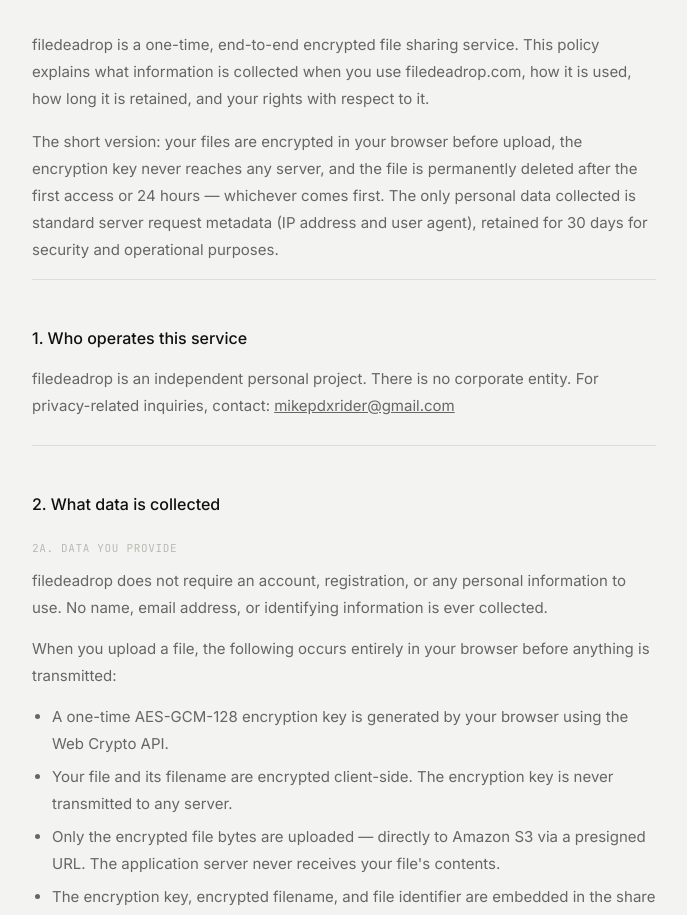
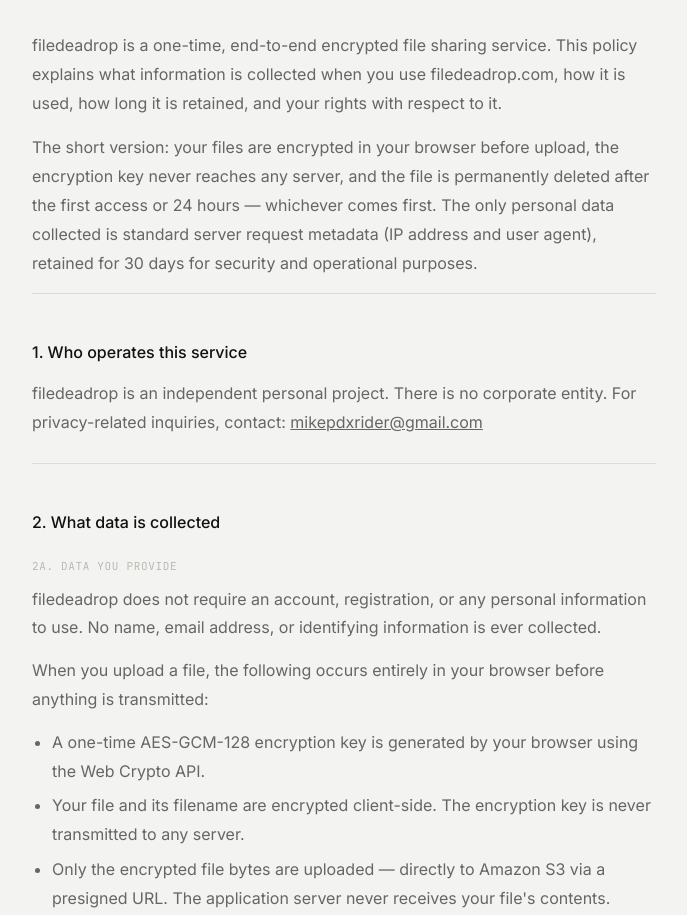
Before and after one commit to MikepdXRider/filedeadrop, a React (Vite) app: page /privacy in a window 1280 px wide. Shown: the part 220-1135 px from the top of the page, without its empty margins (296-983 px from the left). Built offline with nearby package versions, Linux system fonts and the light colour scheme; no server answers.

Commit message:
refactor(styles): settle on 6-step font scale
- 1.1rem: labels / mono metadata
- 1.3rem: controls / small body
- 1.5rem: prominent UI (wordmark, prompts, feature titles, file name)
- 1.6rem: body reading text
- 2.0rem: section heading (SecurityCard)
- 2.4rem: h1

```diff
--- a/src/components/home/DefinitionBlock.module.css
+++ b/src/components/home/DefinitionBlock.module.css
@@ -26,7 +26,7 @@
 }
 
 .definition {
-  font-size: 1.7rem;
+  font-size: 1.6rem;
   color: var(--color-text);
   line-height: 1.8;
   padding-left: 20px;
--- a/src/components/home/SecurityCard.module.css
+++ b/src/components/home/SecurityCard.module.css
@@ -18,7 +18,7 @@
 }
 
 .title {
-  font-size: 1.8rem;
+  font-size: 2.0rem;
   font-weight: 600;
   color: var(--color-bg);
   line-height: 1.4;
--- a/src/pages/PrivacyPolicy.module.css
+++ b/src/pages/PrivacyPolicy.module.css
@@ -8,7 +8,7 @@
 }
 
 .lead {
-  font-size: 1.5rem;
+  font-size: 1.6rem;
   line-height: 1.8;
   color: var(--color-secondary);
   margin: 0 0 16px;
@@ -36,7 +36,7 @@
 }
 
 .body {
-  font-size: 1.5rem;
+  font-size: 1.6rem;
   line-height: 1.8;
   color: var(--color-secondary);
   margin: 0 0 14px;
@@ -51,7 +51,7 @@
 }
 
 .list {
-  font-size: 1.5rem;
+  font-size: 1.6rem;
   line-height: 1.8;
   color: var(--color-secondary);
   margin: 0 0 14px;
```
